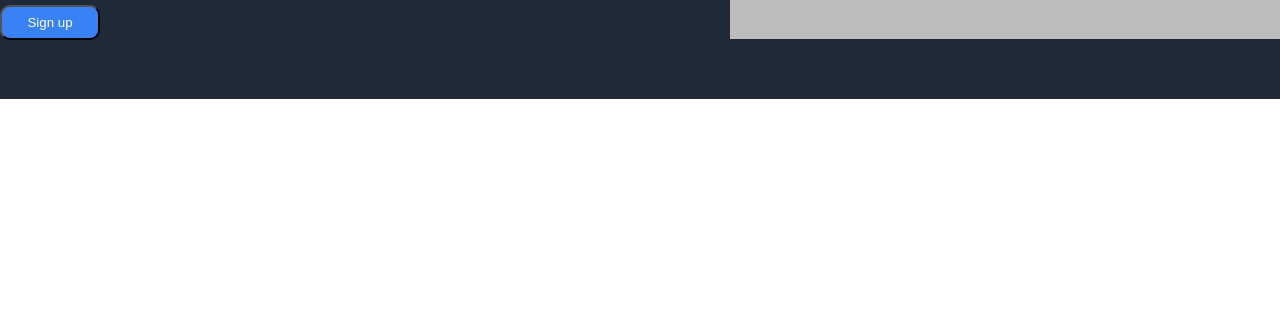
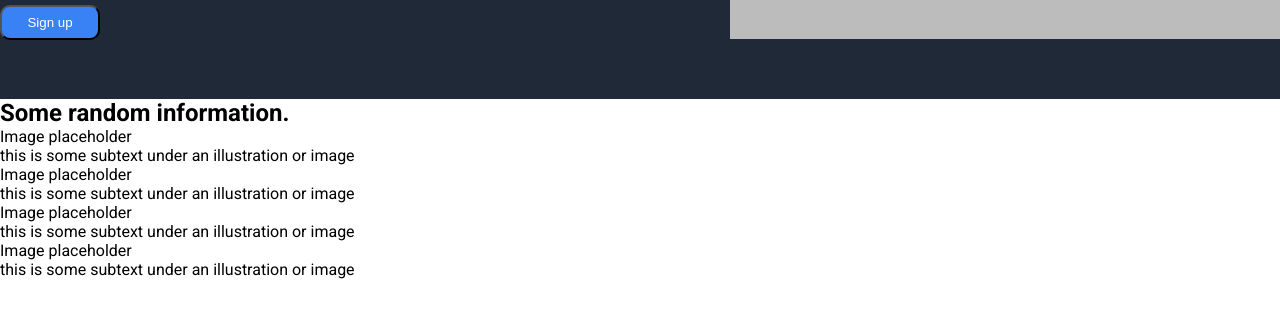
Before and after one commit to IamBull8905/landing-page, a plain HTML site: page index.html in a window 1280 px wide. Shown: the part 325-642 px from the top of the page. Drawn offline with Linux system fonts and the light colour scheme.

Commit message:
add the html for section two of the landing page

```diff
--- a/index.html
+++ b/index.html
@@ -28,5 +28,34 @@
             <p class = "image-placeholder">this is a placeholder for an image</p>
         </div>
     </div>
+    <div class = "section-two">
+        <h2>Some random information.</h2>
+        <div class = "all-cards">
+            <div class = "card">
+                <div class = "card-content">
+                    <div>Image placeholder</div> <!-- Use knowledge of the box model to style this bad boy up-->
+                    <p>this is some subtext under an illustration or image</p>
+                </div>
+            </div>
+            <div class = "card">
+                <div class = "card-content">
+                    <div>Image placeholder</div> <!-- Use knowledge of the box model to style this bad boy up-->
+                    <p>this is some subtext under an illustration or image</p>
+                </div>
+            </div>
+            <div class = "card">
+                <div class = "card-content">
+                    <div>Image placeholder</div> <!-- Use knowledge of the box model to style this bad boy up-->
+                    <p>this is some subtext under an illustration or image</p>
+                </div>
+            </div>
+            <div class = "card">
+                <div class = "card-content">
+                    <div>Image placeholder</div> <!-- Use knowledge of the box model to style this bad boy up-->
+                    <p>this is some subtext under an illustration or image</p>
+                </div>
+            </div>
+        </div>
+    </div>
 </body>
 </html>
```
